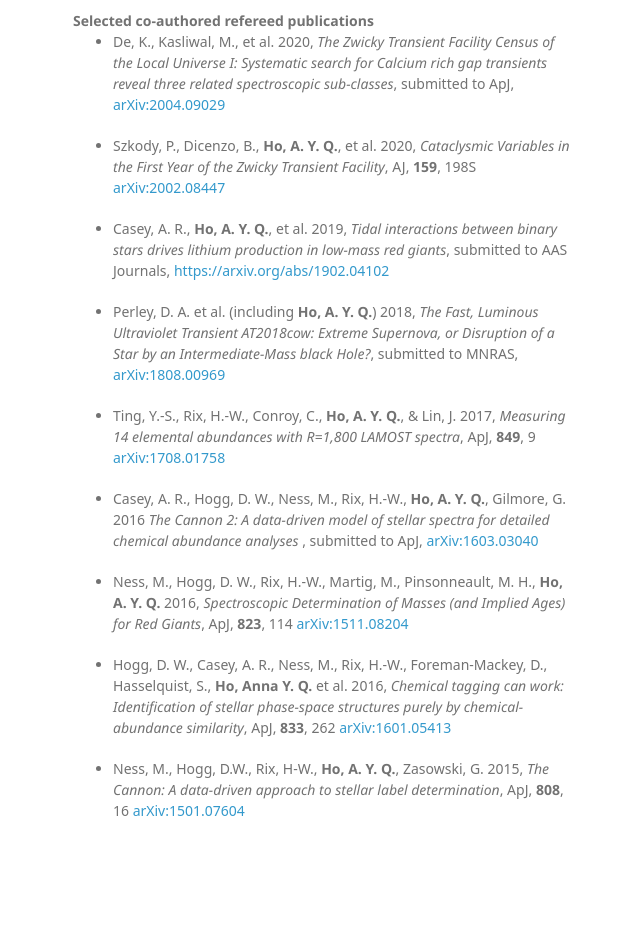
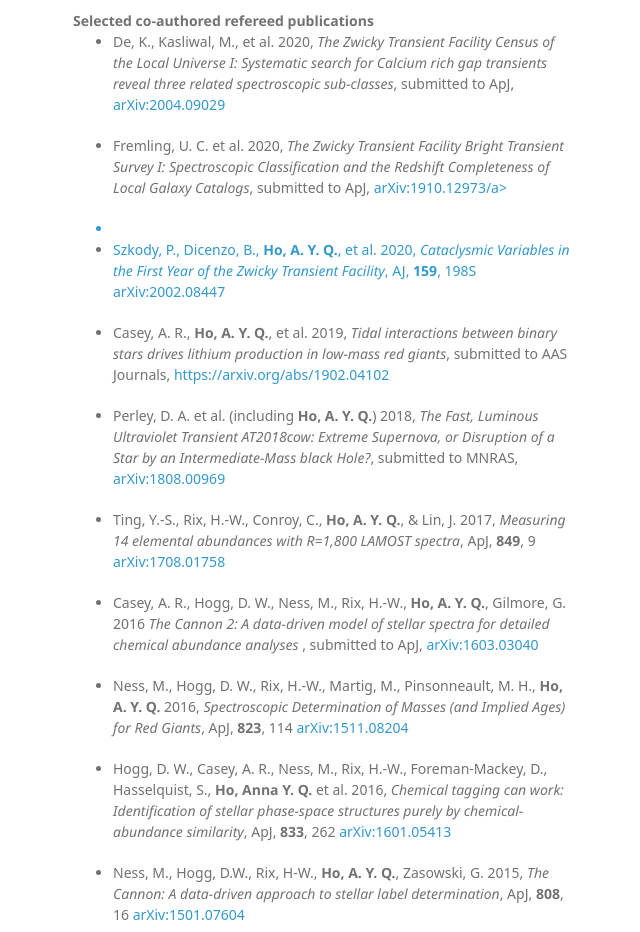
Before and after one commit to annayqho/annayqho.github.io, a plain HTML site: page publications.html in a window 1280 px wide. Shown: the part 920-1852 px from the top of the page, without its empty margins (497-1137 px from the left). Before the commit the page ends 1811 px from the top, so only its background shows below. Drawn offline with Linux system fonts and the light colour scheme; a web font is replaced by a local one.

Commit message:
add RCF paper

```diff
--- a/publications.html
+++ b/publications.html
@@ -141,10 +141,22 @@
                 Systematic search for Calcium rich gap transients reveal three
                 related spectroscopic sub-classes</i>,
             submitted to ApJ,
-            <a href="https://ui.adsabs.harvard.edu/abs/https://ui.adsabs.harvard.edu/abs/2020arXiv200409029D/abstract" target="_blank">arXiv:2004.09029</a>
+            <a href="https://ui.adsabs.harvard.edu/abs/2020arXiv200409029D/abstract" target="_blank">arXiv:2004.09029</a>
             </p>
             </li>
 
+            <li>
+            <p>
+            Fremling, U. C. et al. 2020,
+            <i> The Zwicky Transient Facility Bright Transient Survey I:
+                Spectroscopic Classification and the Redshift Completeness of
+                Local Galaxy Catalogs</i>,
+            submitted to ApJ,
+            <a href="https://ui.adsabs.harvard.edu/abs/2019arXiv191012973F/abstract" target="_blank">arXiv:1910.12973/a>
+            </p>
+            </li>
+
+            <li>
             <li>
             <p>
             Szkody, P., Dicenzo, B., <b>Ho, A. Y. Q.</b>, et al. 2020,
```
